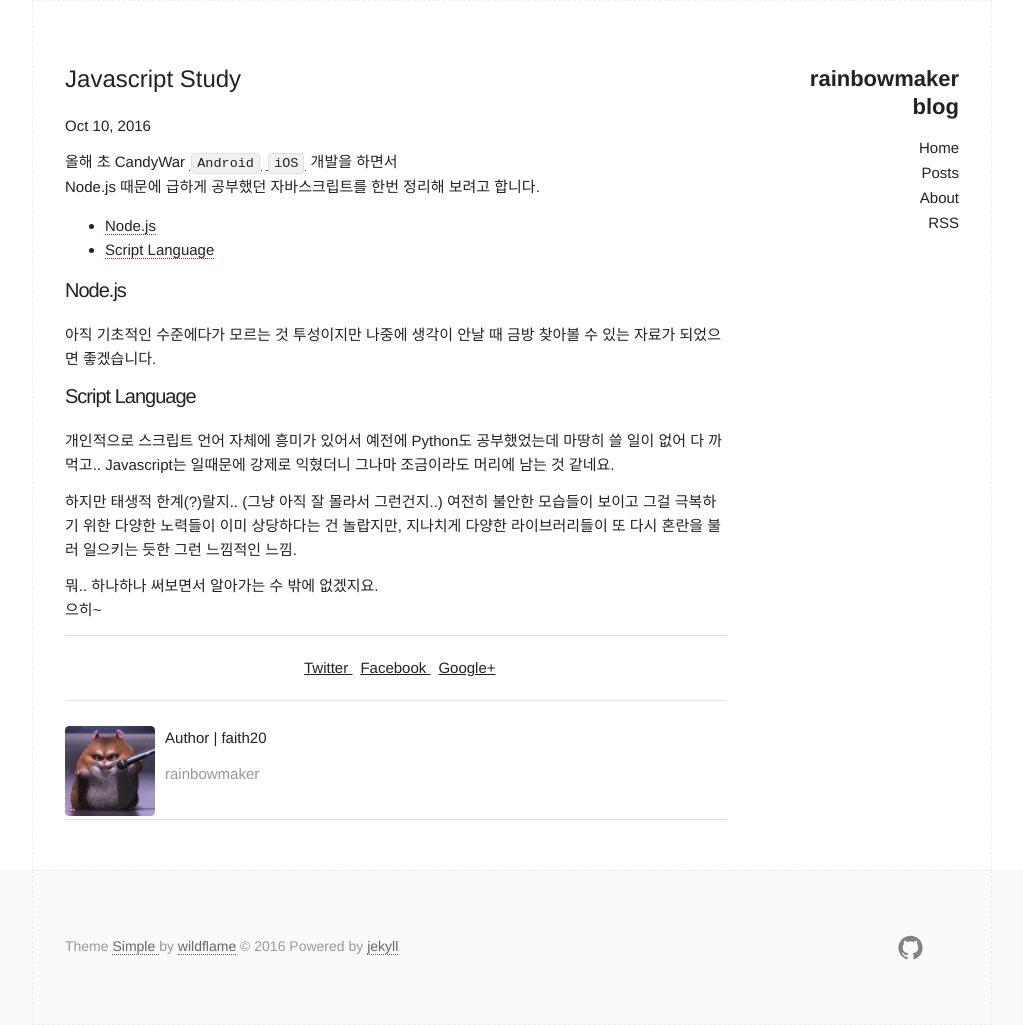
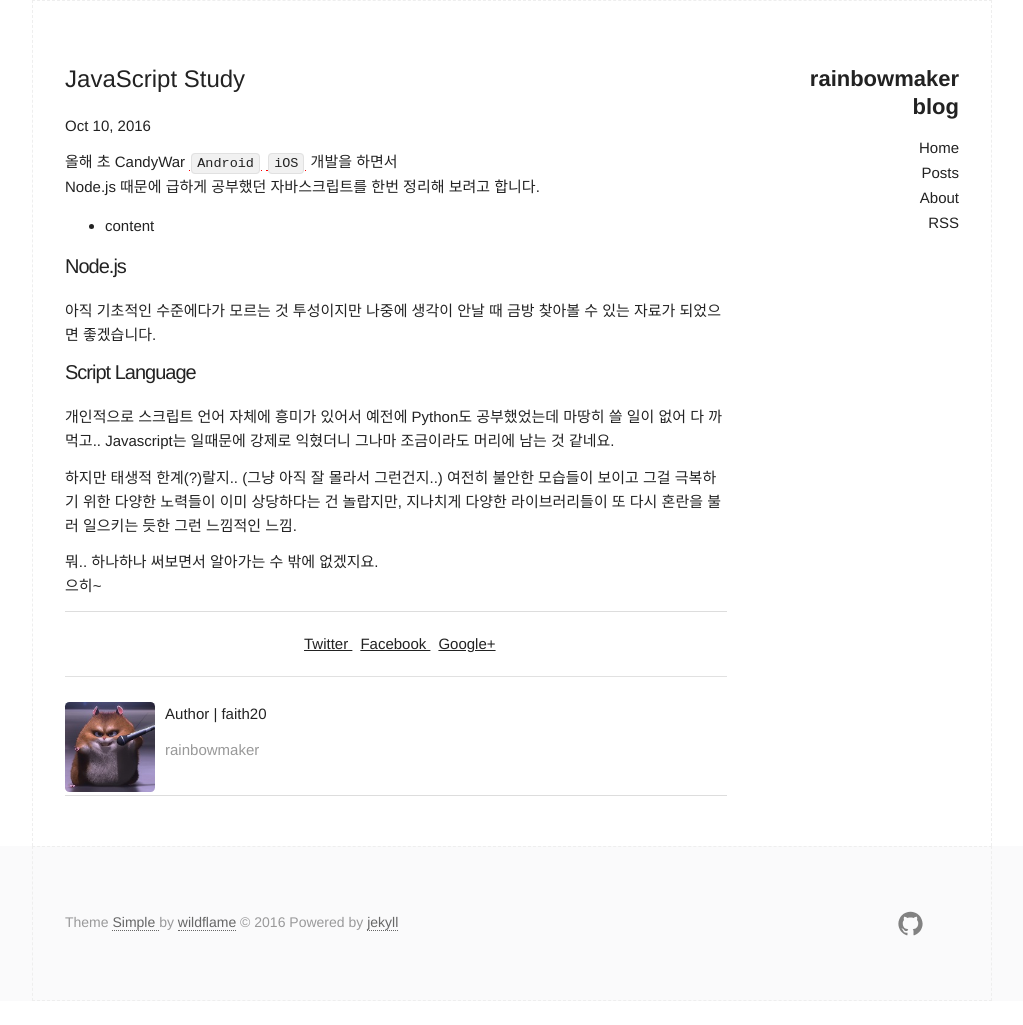
Before and after one commit to faith20/faith20.github.io, a Jekyll site: the page built from _posts/2016-10-10-Javascript-Study.md, in a window 1280 px wide. Shown: the whole page, without its empty margins (128-1151 px from the left). Built offline with Jekyll 4.4.1, drawn with Linux system fonts in a browser that asks for light colours; our own code applies the rules of GitHub Pages for plain Markdown files; comment, search, counter and statistics services are not loaded; after the commit the page ends 1001 px from its top, so only the background shows below that.

Commit message:
Edit Category for Archive

```diff
--- a/_posts/2016-10-10-Javascript-Study.md
+++ b/_posts/2016-10-10-Javascript-Study.md
@@ -1,6 +1,6 @@
 ---
-title: "Javascript Study"
-categories: Javascript
+title: 'JavaScript Study'
+categories: JavaScript
 tags: Web Dev
 ---
 
@@ -10,14 +10,16 @@
 개발을 하면서
 Node.js 때문에 급하게 공부했던 자바스크립트를 한번 정리해 보려고 합니다.
 
-* content
-{:toc}
+- content
+  {:toc}
 
 ### Node.js
+
 아직 기초적인 수준에다가 모르는 것 투성이지만
 나중에 생각이 안날 때 금방 찾아볼 수 있는 자료가 되었으면 좋겠습니다.
 
 ### Script Language
+
 개인적으로 스크립트 언어 자체에 흥미가 있어서 예전에 Python도 공부했었는데 마땅히 쓸 일이 없어 다 까먹고..
 Javascript는 일때문에 강제로 익혔더니 그나마 조금이라도 머리에 남는 것 같네요.
 
```
Also changed, not shown: _drafts/2017-03-05-Javascript-Tools.md (+5 -8 lines).
